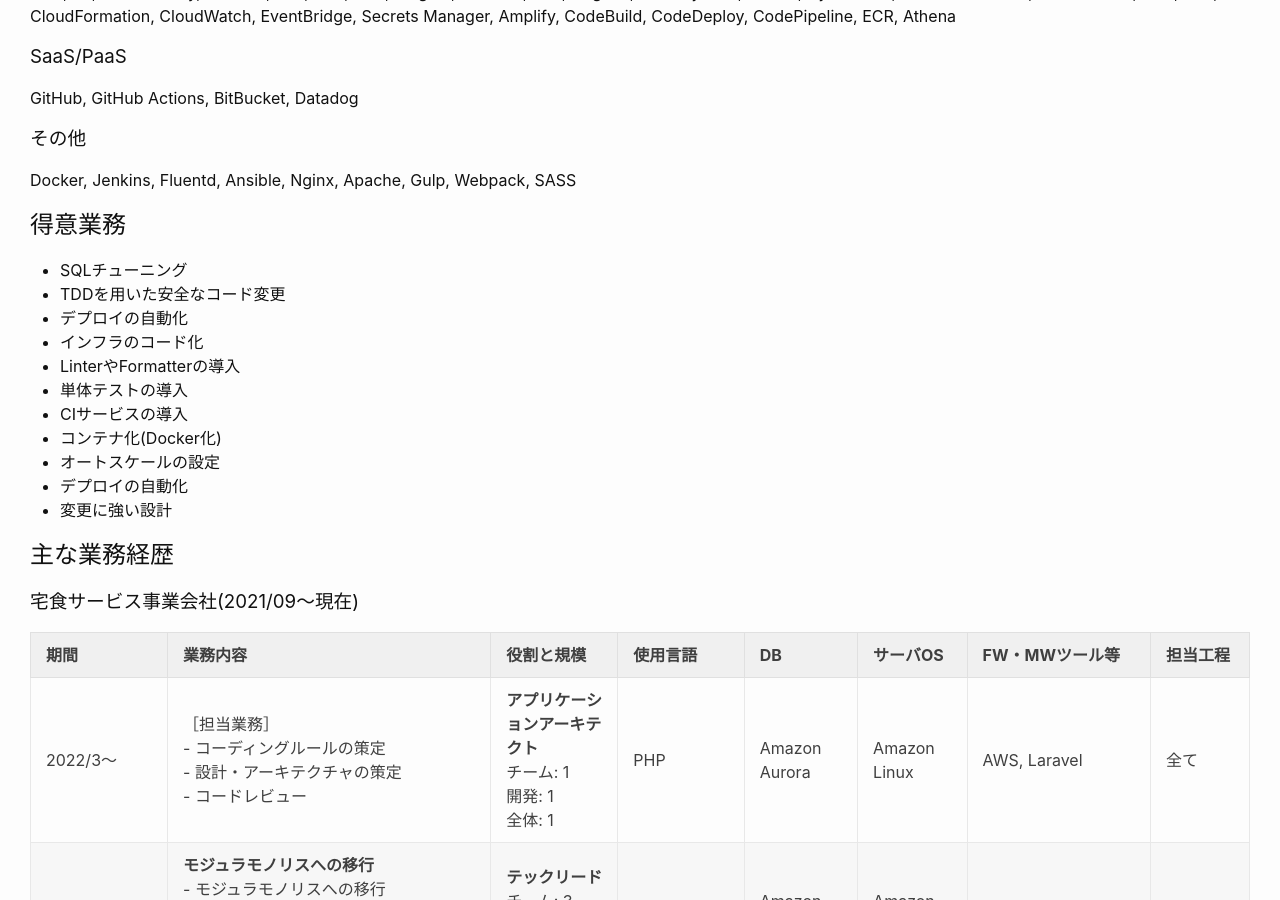
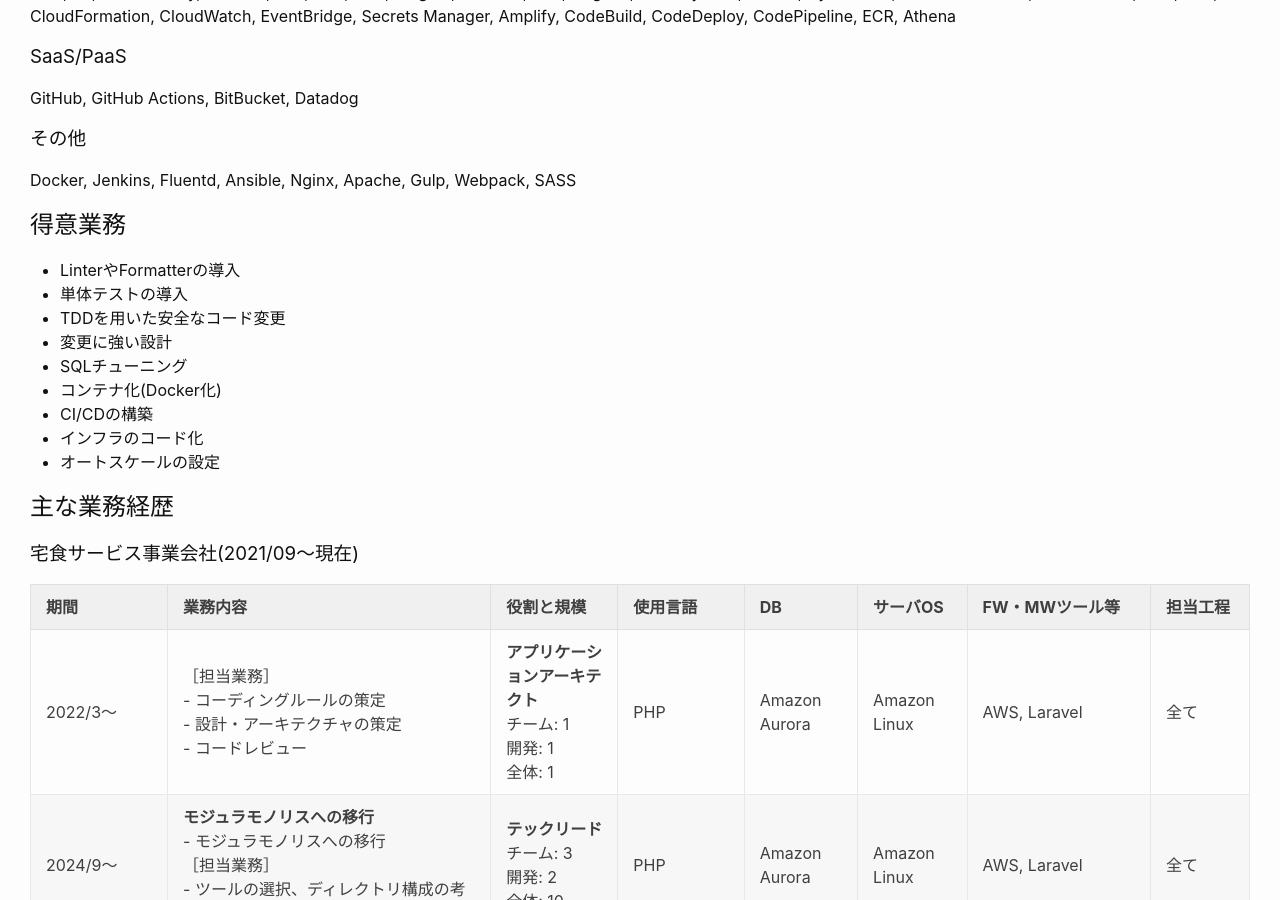
Before and after one commit to takaharu-niki/takaharu-niki.github.io, a Jekyll site: the page built from index.md, in a window 1280 px wide and 900 px high, scrolled down 1012 px. Built offline with Jekyll 4.4.1, drawn with Linux system fonts in a browser that asks for light colours.

Commit message:
Update index.md

```diff
--- a/index.md
+++ b/index.md
@@ -49,17 +49,15 @@ Docker, Jenkins, Fluentd, Ansible, Nginx, Apache, Gulp, Webpack, SASS
 
 ## 得意業務
 
-- SQLチューニング
-- TDDを用いた安全なコード変更
-- デプロイの自動化
-- インフラのコード化
 - LinterやFormatterの導入
 - 単体テストの導入
-- CIサービスの導入
+- TDDを用いた安全なコード変更
+- 変更に強い設計
+- SQLチューニング
 - コンテナ化(Docker化)
+- CI/CDの構築
+- インフラのコード化
 - オートスケールの設定
-- デプロイの自動化
-- 変更に強い設計
 
 ## 主な業務経歴
 
```
